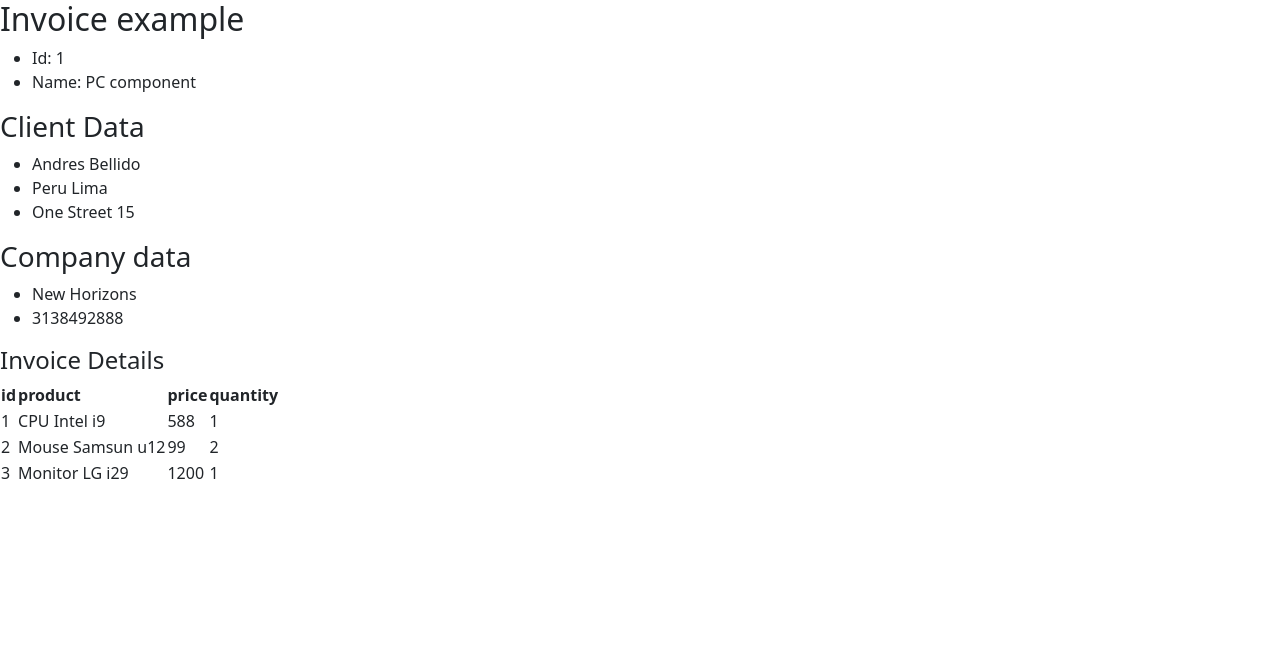
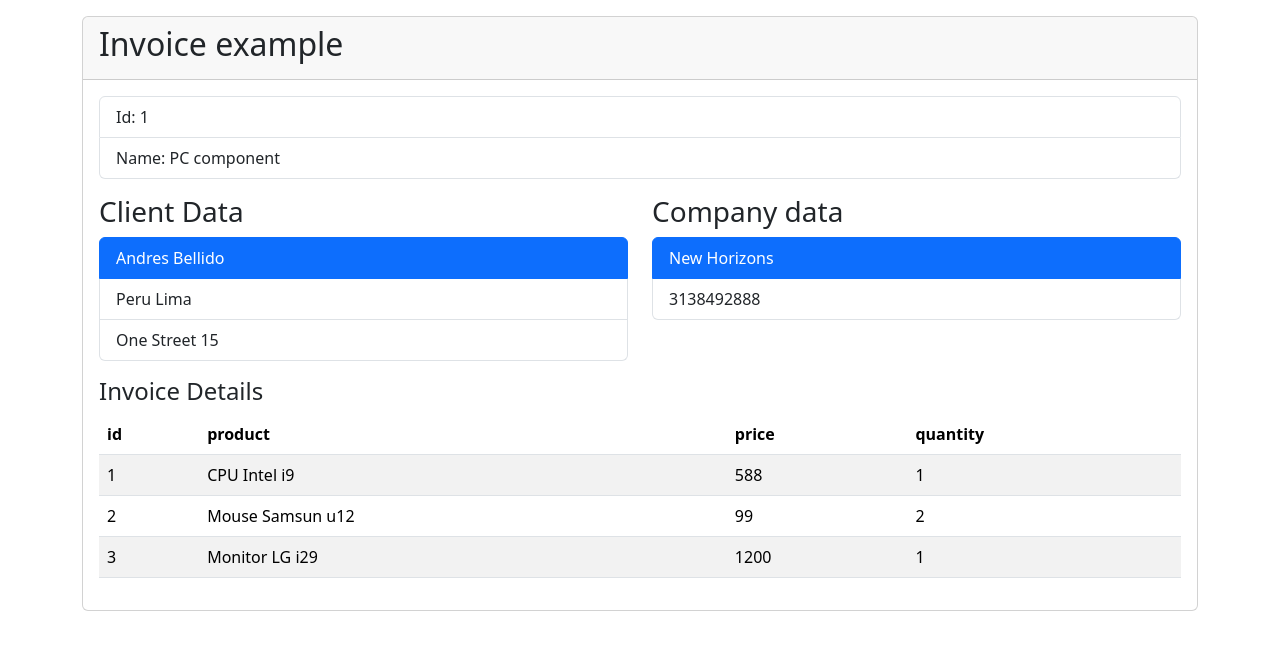
Before and after one commit to avsoto/invoice-angular-app, an Angular app: page / in a window 1280 px wide. Shown: the top 650 px of the page. Built offline with nearby package versions, Linux system fonts and the light colour scheme.

Commit message:
update: [invoice.component.html] add bootstrap style

```diff
--- a/src/app/components/invoice/invoice.component.html
+++ b/src/app/components/invoice/invoice.component.html
@@ -1,37 +1,43 @@
+<div class="container">
+    <div class="card my-3">
+        <div class="card-header">
+            <h2>Invoice example</h2>
+        </div>
+        <div class="card-body">
             <div>
-    <div>
-        <h2>Invoice example</h2>
-        <div>
-            <ul>
-                <li>
+                <ul class="list-group">
+                    <li class="list-group-item">
                         Id: {{invoice.id}}
                     </li>
-                <li>
+                    <li class="list-group-item">
                         Name: {{invoice.name}}
                     </li>
                 </ul>
             </div>
 
-        <div>
+            <div class="row my-3">
+                <div class="col">
                     <h3>Client Data</h3>
-            <ul>
-                <li>{{invoice.client.name}} {{invoice.client.lastname}}</li>
-                <li>{{invoice.client.address.country}}  {{invoice.client.address.city}}</li>
-                <li>{{invoice.client.address.street}} {{invoice.client.address.number}}</li>
+                    <ul class="list-group">
+                        <li class="list-group-item active">{{invoice.client.name}} {{invoice.client.lastname}}</li>
+                        <li class="list-group-item">{{invoice.client.address.country}}  {{invoice.client.address.city}}</li>
+                        <li class="list-group-item">{{invoice.client.address.street}} {{invoice.client.address.number}}</li>
                     </ul>
                 </div>
 
-        <div>
+                <div class="col">
                     <h3>Company data</h3>
-            <ul>
-                <li>{{invoice.company.name}}</li>
-                <li>{{invoice.company.fiscalNumber}}</li>
+                    <ul class="list-group">
+                        <li class="list-group-item active">{{invoice.company.name}}</li>
+                        <li class="list-group-item">{{invoice.company.fiscalNumber}}</li>
                     </ul>
+                </div>
+
             </div>
 
             <div>
                 <h4>Invoice Details</h4>
-            <table>
+                <table class="table table-striped table-hover">
                     <thead>
                         <tr>
                             <th>id</th>
@@ -54,3 +60,4 @@
             </div>
         </div>
     </div>
+</div>
```
Lines whose indentation alone changed are shown as unchanged.
